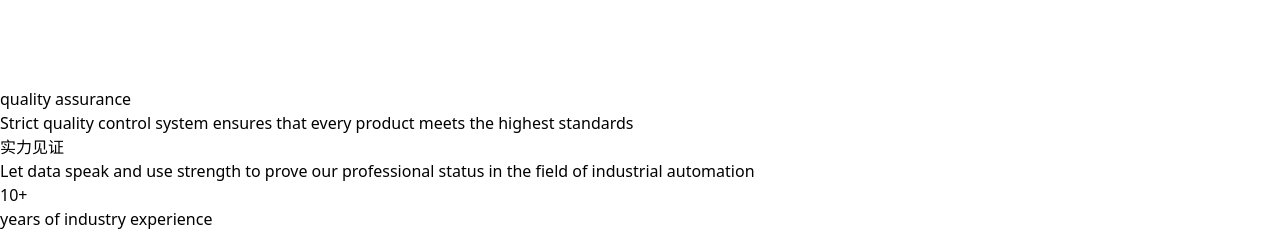
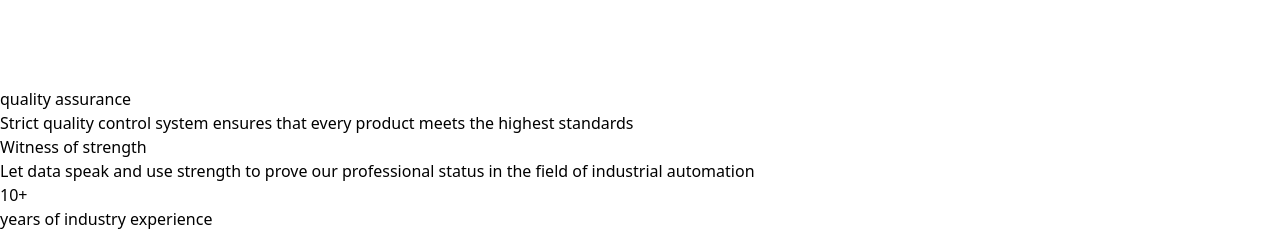
Before and after one commit to VishwaTarode/wowtopreact, a React (Vite) app: page / in a window 1280 px wide. Shown: the part 6320-6551 px from the top of the page. Built offline with nearby package versions, Linux system fonts and the light colour scheme; the HTML template or start-up script is replaced by a standard one.

Commit message:
20251010 v4

```diff
--- a/src/components/Stats.jsx
+++ b/src/components/Stats.jsx
@@ -27,7 +27,7 @@ export default function Stats() {
       <div className="max-w-7xl mx-auto px-4 sm:px-6 lg:px-8">
         <div className="text-center mb-16">
           <h2 className="text-4xl md:text-5xl font-bold text-white mb-4">
-            实力见证
+            Witness of strength
           </h2>
           <p className="text-xl text-blue-200 max-w-3xl mx-auto">
             Let data speak and use strength to prove our professional status in the field of industrial automation
```
